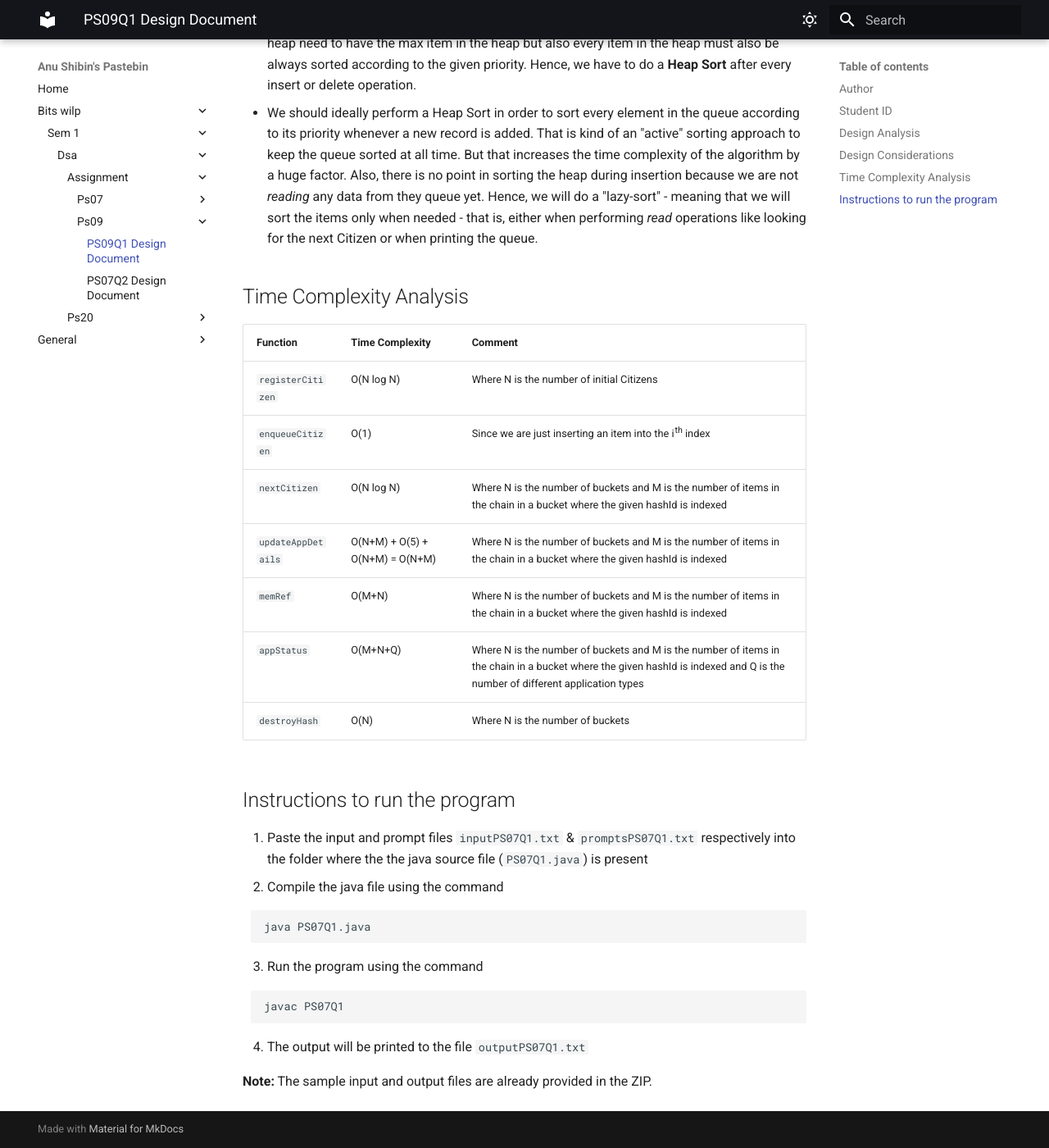
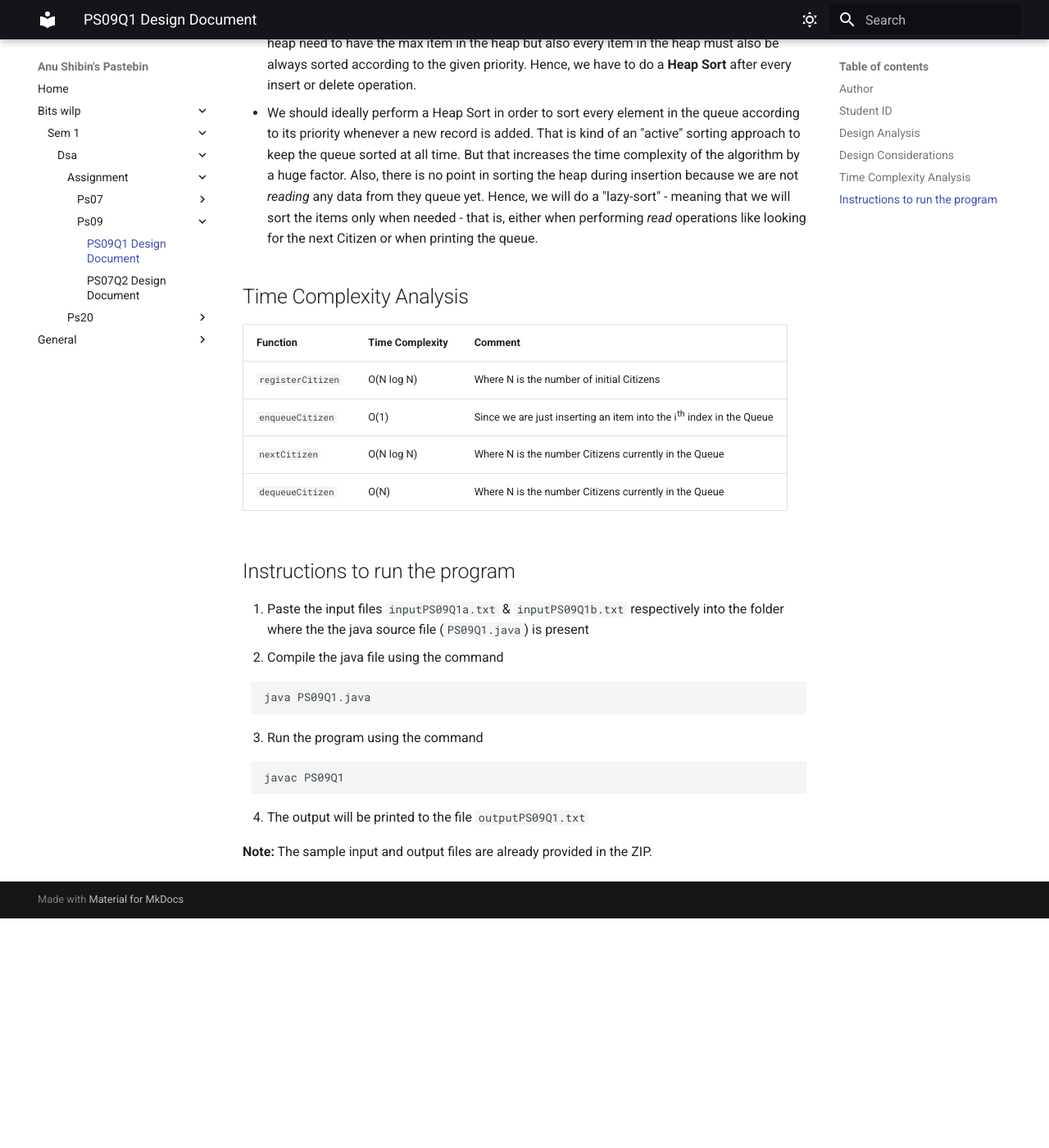
Before and after one commit to anushibin007/pastebin, an MkDocs documentation site: the page built from docs/bits-wilp/sem-1/dsa/assignment/ps09/Design Doc - PS09-Q1.md, in a window 1280 px wide and 1400 px high, scrolled down 846 px. Shown: the whole window at 82% size. Built offline with MkDocs 1.6.1 and Material for MkDocs 9.7.7, drawn with Linux system fonts in a browser that asks for light colours; after the commit the page ends 1966 px from its top, so only the background shows below that.

Commit message:
PS09Q1 Complete

````diff
--- a/docs/bits-wilp/sem-1/dsa/assignment/ps09/Design Doc - PS09-Q1.md
+++ b/docs/bits-wilp/sem-1/dsa/assignment/ps09/Design Doc - PS09-Q1.md
@@ -19,27 +19,24 @@ Varshinni M
 
 ## Time Complexity Analysis
 
-| Function           | Time Complexity                 | Comment                                                                                                                                                                     |
-| ------------------ | ------------------------------- | --------------------------------------------------------------------------------------------------------------------------------------------------------------------------- |
-| `registerCitizen`  | O(N log N)                      | Where N is the number of initial Citizens                                                                                                                                   |
-| `enqueueCitizen`   | O(1)                            | Since we are just inserting an item into the i<sup>th</sup> index                                                                                                           |
-| `nextCitizen`      | O(N log N)                      | Where N is the number of buckets and M is the number of items in the chain in a bucket where the given hashId is indexed                                                    |
-| `updateAppDetails` | O(N+M) + O(5) + O(N+M) = O(N+M) | Where N is the number of buckets and M is the number of items in the chain in a bucket where the given hashId is indexed                                                    |
-| `memRef`           | O(M+N)                          | Where N is the number of buckets and M is the number of items in the chain in a bucket where the given hashId is indexed                                                    |
-| `appStatus`        | O(M+N+Q)                        | Where N is the number of buckets and M is the number of items in the chain in a bucket where the given hashId is indexed and Q is the number of different application types |
-| `destroyHash`      | O(N)                            | Where N is the number of buckets                                                                                                                                            |
+| Function          | Time Complexity | Comment                                                                        |
+| ----------------- | --------------- | ------------------------------------------------------------------------------ |
+| `registerCitizen` | O(N log N)      | Where N is the number of initial Citizens                                      |
+| `enqueueCitizen`  | O(1)            | Since we are just inserting an item into the i<sup>th</sup> index in the Queue |
+| `nextCitizen`     | O(N log N)      | Where N is the number Citizens currently in the Queue                                    |
+| `dequeueCitizen`  | O(N)            | Where N is the number Citizens currently in the Queue                                     |
 
 ## Instructions to run the program
 <ol>
-<li>Paste the input and prompt files <code>inputPS07Q1.txt</code> & <code>promptsPS07Q1.txt</code> respectively into the folder where the the java source file (<code>PS07Q1.java</code>) is present</li>
+<li>Paste the input files <code>inputPS09Q1a.txt</code> & <code>inputPS09Q1b.txt</code> respectively into the folder where the the java source file (<code>PS09Q1.java</code>) is present</li>
 <li>Compile the java file using the command</li>
 ```
-java PS07Q1.java
+java PS09Q1.java
 ```
 <li>Run the program using the command</li>
 ```
-javac PS07Q1
+javac PS09Q1
 ```
-<li>The output will be printed to the file <code>outputPS07Q1.txt</code></li>
+<li>The output will be printed to the file <code>outputPS09Q1.txt</code></li>
 </ol>
 **Note:** The sample input and output files are already provided in the ZIP.
````
Also changed, not shown: docs/bits-wilp/sem-1/dsa/assignment/ps09/Design Doc - PS09-Q2.md (+4 -2 lines), docs/.obsidian/workspace.json.
